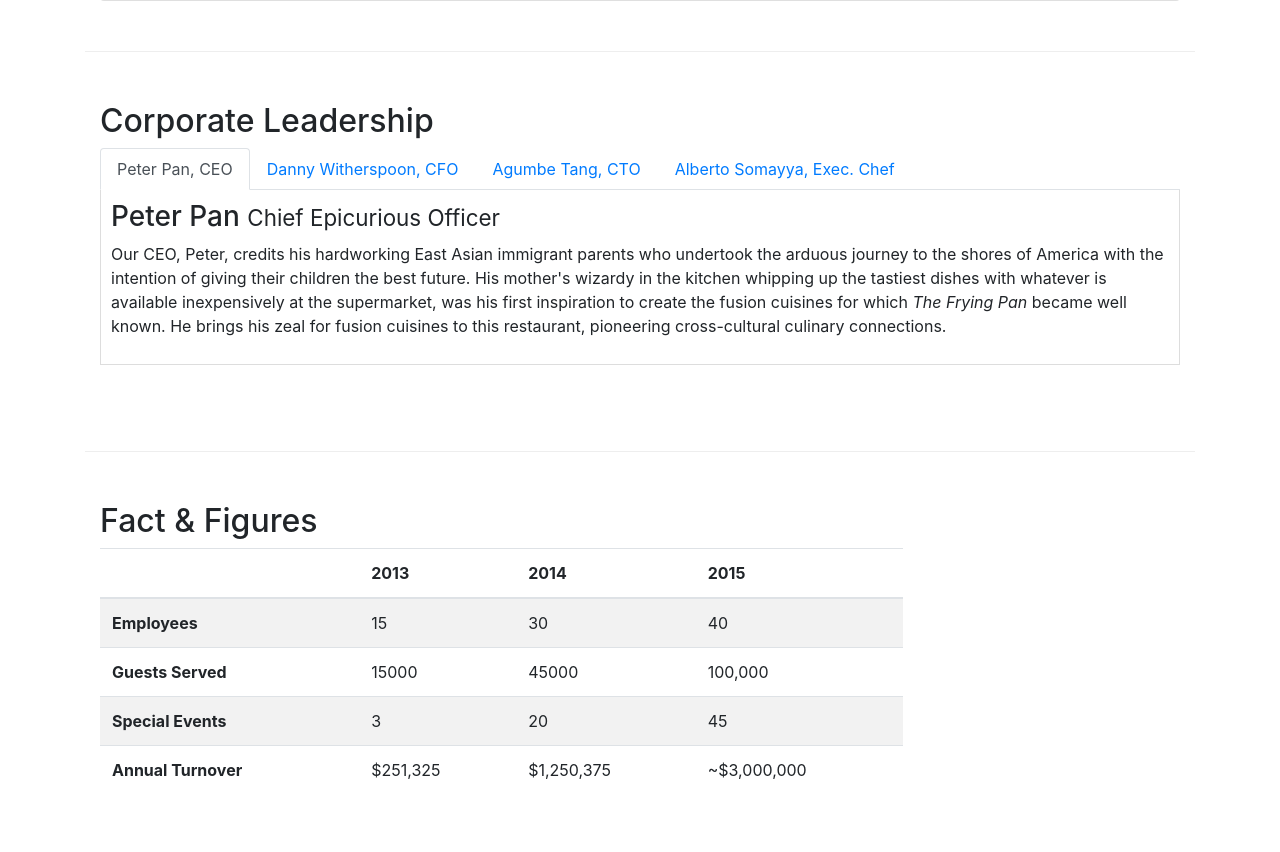
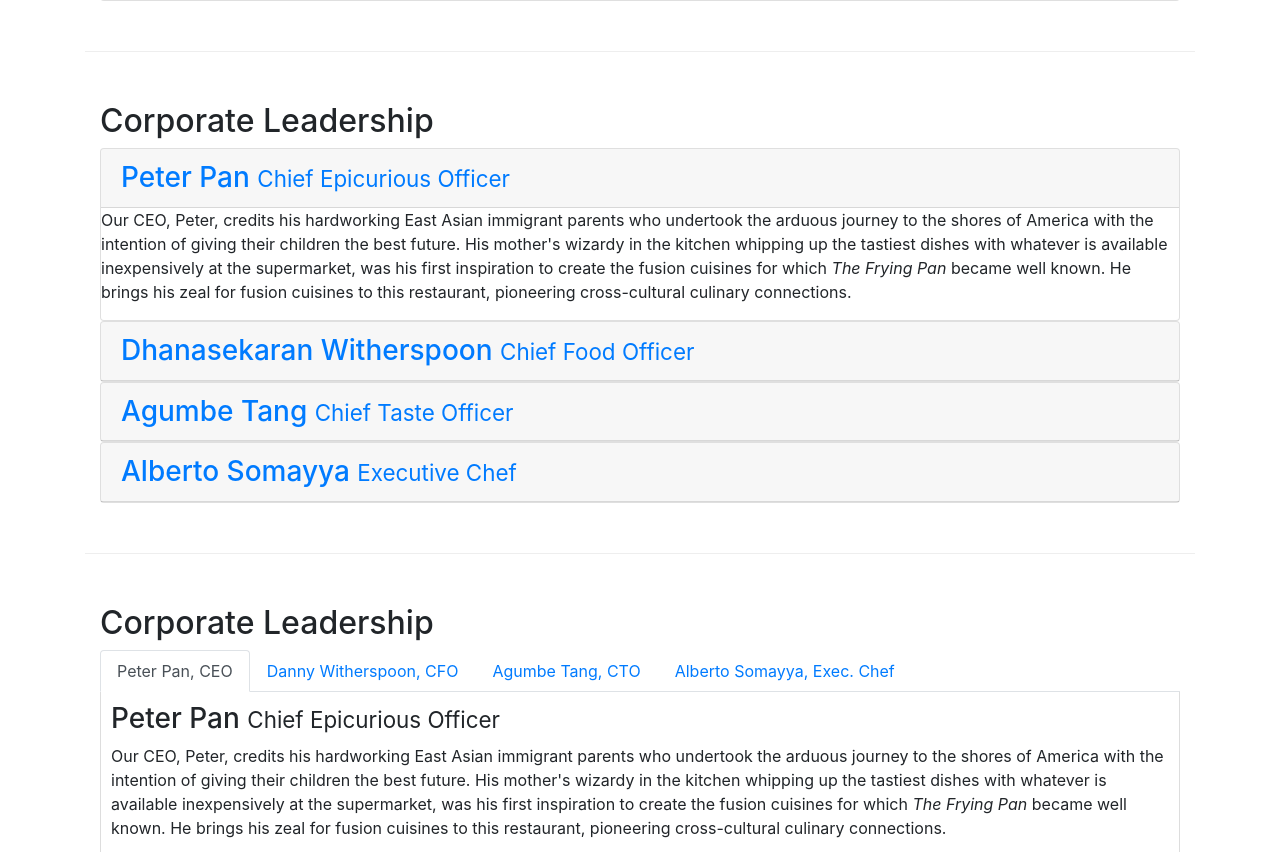
Before and after one commit to Enno-H/WebDev-Bootstrap, a website: page aboutus.html in a window 1280 px wide. Shown: the part 856-1708 px from the top of the page. Drawn offline with nearby package versions, Linux system fonts and the light colour scheme.

Commit message:
Add Accordion in aboutus.html

```diff
--- a/aboutus.html
+++ b/aboutus.html
@@ -94,6 +94,62 @@
             </div>
         </div>
 
+
+        <div class="row row-content">
+            <div class="col-12">
+                <h2>Corporate Leadership</h2>
+
+                <div id="accordion" role="tablist">
+                    <div class="card">
+                        <div class="card-header" role="tab" id="Peterhead">
+                            <h3 class="mb-0">
+                                <a data-toggle="collapse" data-parent="#accordion" href="#Peter">Peter Pan <small>Chief Epicurious Officer</small></a></h3>
+                        </div>
+                        <div role="tabpanel" class="collapse show" id="Peter">
+                            <div class="card-block">
+                                <p class="hidden-xs-down">Our CEO, Peter, credits his hardworking East Asian immigrant parents who undertook the arduous journey to the shores of America with the intention of giving their children the best future. His mother's wizardy in the kitchen whipping up the tastiest dishes with whatever is available inexpensively at the supermarket, was his first inspiration to create the fusion cuisines for which <em>The Frying Pan</em> became well known. He brings his zeal for fusion cuisines to this restaurant, pioneering cross-cultural culinary connections.</p>
+                            </div>
+                        </div>
+                    </div>
+
+                    <div class="card">
+                        <div class="card-header" role="tab" id="Dannyhead">
+                            <h3 class="mb-0">
+                                <a class="collapsed" data-toggle="collapse" data-parent="#accordion" href="#Danny">Dhanasekaran Witherspoon <small>Chief Food Officer</small></a></h3>
+                        </div>
+                        <div role="tabpanel" class="collapse" id="Danny">
+                            <div class="card-block">
+                                <p class="hidden-xs-down">Our CFO, Danny, as he is affectionately referred to by his colleagues, comes from a long established family tradition in farming and produce. His experiences growing up on a farm in the Australian outback gave him great appreciation for varieties of food sources. As he puts it in his own words, <em>Everything that runs, wins, and everything that stays, pays!</em></p>
+                            </div>
+                        </div>
+                    </div>
+
+                    <div class="card">
+                        <div class="card-header" role="tab" id="Agumbehead">
+                            <h3 class="mb-0">
+                                <a class="collapsed" data-toggle="collapse" data-parent="#accordion" href="#Agumbe">Agumbe Tang <small>Chief Taste Officer</small></a></h3>
+                        </div>
+                        <div role="tabpanel" class="collapse" id="Agumbe">
+                            <div class="card-block">
+                                <p class="hidden-xs-down">Blessed with the most discerning gustatory sense, Agumbe, our CTO, personally ensures that every dish that we serve meets his exacting tastes. Our chefs dread the tongue lashing that ensues if their dish does not meet his exacting standards. He lives by his motto, <em>You click only if you survive my lick.</em></p>
+                            </div>
+                        </div>
+                    </div>
+
+                    <div class="card">
+                        <div class="card-header" role="tab" id="Albertohead">
+                            <h3 class="mb-0">
+                                <a class="collapsed" data-toggle="collapse" data-parent="#accordion" href="#Alberto">Alberto Somayya <small>Executive Chef</small></a></h3>
+                        </div>
+                        <div role="tabpanel" class="collapse" id="Alberto">
+                            <div class="card-block">
+                                <p class="hidden-xs-down">Award winning three-star Michelin chef with wide International experience having worked closely with whos-who in the culinary world, he specializes in creating mouthwatering Indo-Italian fusion experiences. He says, <em>Put together the cuisines from the two craziest cultures, and you get a winning hit! Amma Mia!</em></p>
+                            </div>
+                        </div>
+                    </div>
+                </div>
+            </div>
+       </div>
 
        <div class="row row-content">
            <div class="col-12">
```
Lines whose indentation alone changed are shown as unchanged.
